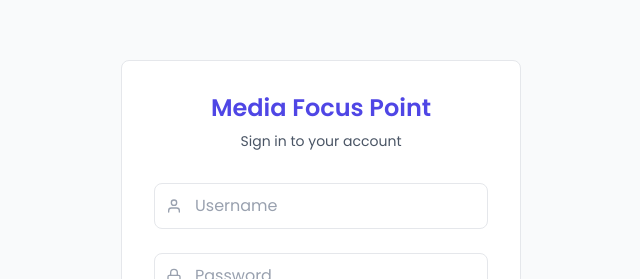
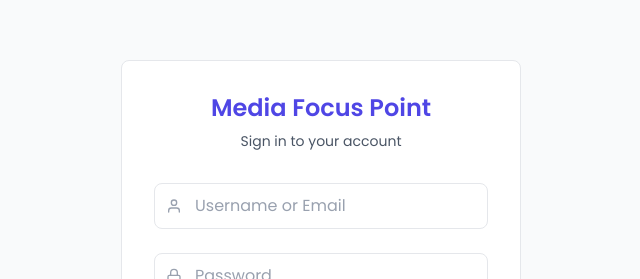
Before and after one commit to devShaik010/Media-Studio-admin, a React (Vite) app: page /login in a window 1280 px wide. Shown: the part 113-392 px from the top of the page, without its empty margins (319-959 px from the left). Built offline with nearby package versions, Linux system fonts and the light colour scheme; no server answers.

Commit message:
the user auth added

```diff
--- a/src/components/Login.jsx
+++ b/src/components/Login.jsx
@@ -4,8 +4,8 @@ import { FcGoogle } from 'react-icons/fc';
 import { FiUser, FiLock } from 'react-icons/fi';
 import { supabase } from '../supabase/client';
 
-const Login = ({ onLogin }) => {
-  const [username, setUsername] = useState('');
+const Login = () => {
+  const [usernameInput, setUsernameInput] = useState(''); // To capture username or email
   const [password, setPassword] = useState('');
   const [error, setError] = useState('');
   const [isLoading, setIsLoading] = useState(false);
@@ -16,15 +16,31 @@ const Login = ({ onLogin }) => {
     setIsLoading(true);
     setError('');
 
+    let emailToSubmit;
+    if (usernameInput.toLowerCase() === 'mfpadmin') {
+      emailToSubmit = 'mediafocuspoint1@gmail.com';
+    } else {
+      // Assume it's an email if not 'mfpadmin'
+      emailToSubmit = usernameInput;
+    }
+
     try {
-      if (username === 'admin' && password === 'admin') {
-        onLogin();
-        navigate('/');
-      } else {
-        setError('Invalid credentials');
+      const { data, error } = await supabase.auth.signInWithPassword({
+        email: emailToSubmit,
+        password: password,
+      });
+
+      if (error) {
+        setError(error.message || 'Invalid credentials');
+        throw error;
       }
+
+      // AuthContext will handle navigation if login is successful
+      // navigate('/');
+
     } catch (err) {
-      setError('Login failed. Please try again.');
+      if (!error) setError('Login failed. Please try again.');
+      console.error('Login error:', err);
     } finally {
       setIsLoading(false);
     }
@@ -38,7 +54,8 @@ const Login = ({ onLogin }) => {
       const { data, error } = await supabase.auth.signInWithOAuth({
         provider: 'google',
         options: {
-          redirectTo: 'https://media-studio-admin.onrender.com',
+          // Ensure your redirect URL is correctly configured in Supabase
+          redirectTo: window.location.origin + '/dashboard',
           queryParams: {
             access_type: 'offline',
             prompt: 'consent'
@@ -48,13 +65,14 @@ const Login = ({ onLogin }) => {
 
       if (error) throw error;
 
-      if (data) {
-        navigate('/dashboard');
-      }
+      // AuthContext will handle user state and navigation for Google login too
+      // if (data) {
+      //   navigate('/dashboard');
+      // }
 
     } catch (err) {
-      setError('Google sign in failed');
-      console.error('Login error:', err);
+      setError('Google sign in failed. Please try again.');
+      console.error('Google Login error:', err);
     } finally {
       setIsLoading(false);
     }
@@ -84,10 +102,10 @@ const Login = ({ onLogin }) => {
               <div className="relative">
                 <FiUser className="absolute left-3 top-1/2 -translate-y-1/2 text-gray-400" />
                 <input
-                  type="text"
-                  value={username}
-                  onChange={(e) => setUsername(e.target.value)}
-                  placeholder="Username"
+                  type="text" // Changed back to text
+                  value={usernameInput}
+                  onChange={(e) => setUsernameInput(e.target.value)}
+                  placeholder="Username or Email" // Updated placeholder
                   className="w-full pl-10 pr-4 py-2.5 border border-[var(--border-color)]
                            rounded-lg focus:outline-none focus:border-[var(--primary-color)]
                            text-gray-900 placeholder:text-gray-400"
```
